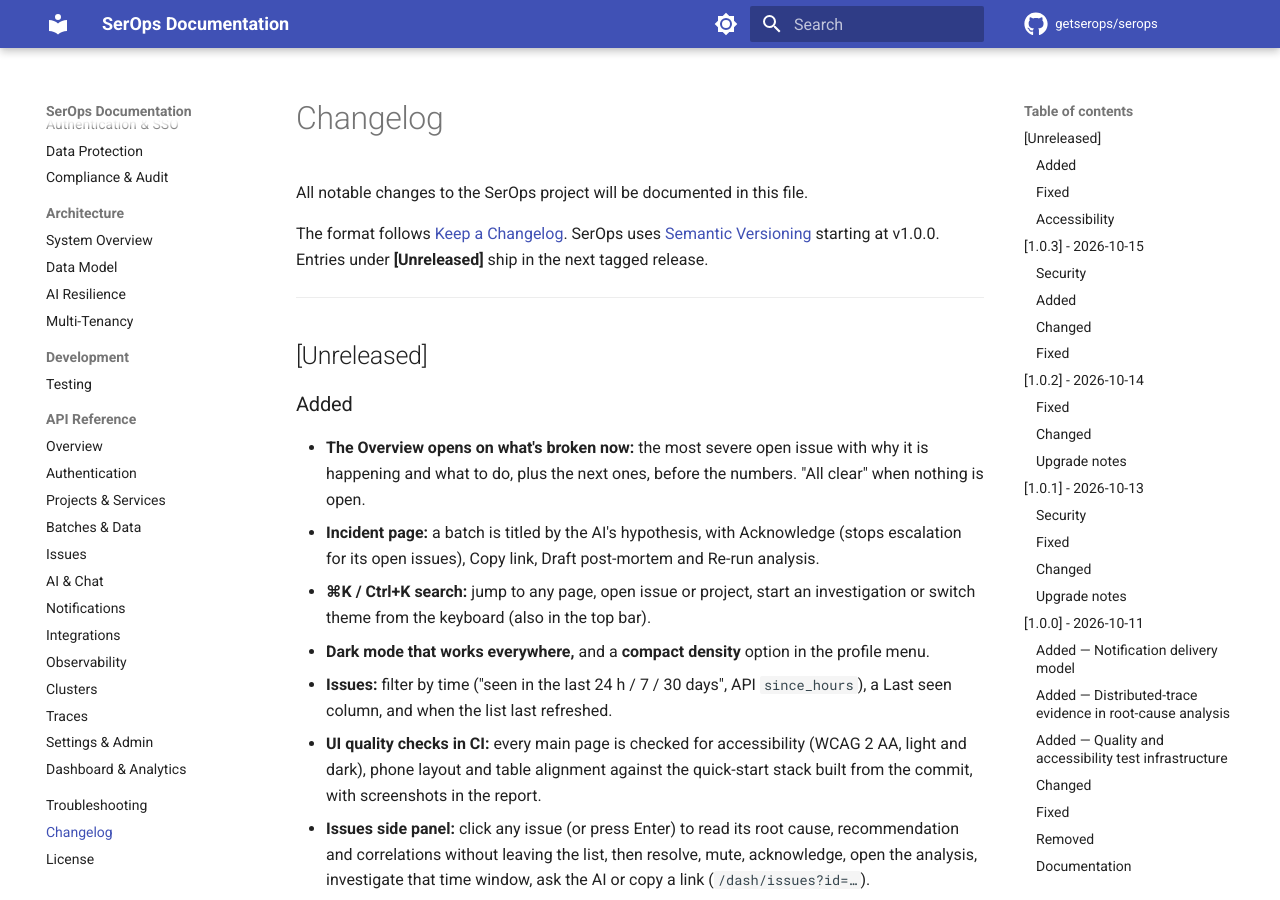
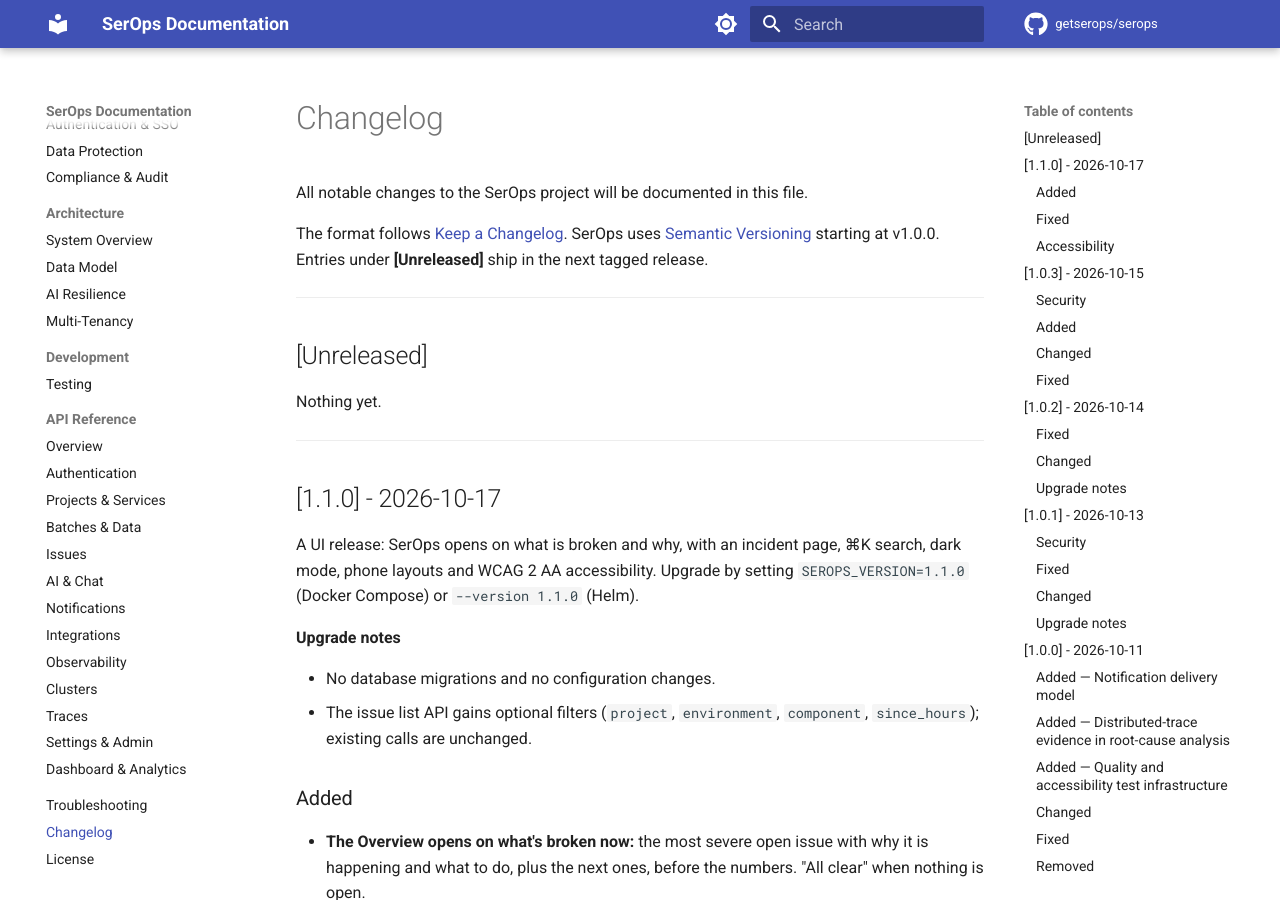
Before and after one commit to getserops/serops, an MkDocs documentation site: the page built from docs/src/changelog.md, in a window 1280 px wide and 900 px high. Built offline with MkDocs 1.6.1 and Material for MkDocs 9.7.7, drawn with Linux system fonts in a browser that asks for light colours; comment, search, counter and statistics services are not loaded.

Commit message:
release: v1.1.0
UI release: incident-first Overview and incident page, Issues side panel
with project/environment/service/time filters, ⌘K search, dark mode and
compact density, phone layouts, WCAG 2 AA in light and dark, and the
ui-quality CI gate. No migrations or configuration changes.
Quick-start and Helm defaults now point at 1.1.0; changelogs dated.

````diff
--- a/docs/src/changelog.md
+++ b/docs/src/changelog.md
@@ -9,6 +9,23 @@
 ---
 
 ## [Unreleased]
+
+Nothing yet.
+
+---
+
+## [1.1.0] - 2026-10-17
+
+A UI release: SerOps opens on what is broken and why, with an incident
+page, ⌘K search, dark mode, phone layouts and WCAG 2 AA accessibility.
+Upgrade by setting `SEROPS_VERSION=1.1.0` (Docker Compose) or
+`--version 1.1.0` (Helm).
+
+**Upgrade notes**
+
+- No database migrations and no configuration changes.
+- The issue list API gains optional filters (`project`, `environment`,
+  `component`, `since_hours`); existing calls are unchanged.
 
 ### Added
 
--- a/docs/src/deployment/configuration.md
+++ b/docs/src/deployment/configuration.md
@@ -35,7 +35,7 @@
 
 | Variable | Required | Default | Description |
 |----------|----------|---------|-------------|
-| `SEROPS_VERSION` | No | `1.0.3` | Version tag for SerOps Docker images (backend + frontend) |
+| `SEROPS_VERSION` | No | `1.1.0` | Version tag for SerOps Docker images (backend + frontend) |
 
 ---
 
--- a/docs/src/deployment/helm.md
+++ b/docs/src/deployment/helm.md
@@ -26,7 +26,7 @@
 
 ```bash
 helm install serops oci://ghcr.io/getserops/charts/serops \
-  --version 1.0.3 \
+  --version 1.1.0 \
   --namespace serops --create-namespace \
   --set django.secretKey="$(openssl rand -hex 64)" \
   --set database.url="postgres://serops:PASSWORD@your-pg-host:5432/serops" \
@@ -41,7 +41,7 @@
 
 ```bash
 helm install serops oci://ghcr.io/getserops/charts/serops \
-  --version 1.0.3 \
+  --version 1.1.0 \
   --namespace serops --create-namespace \
   --set django.secretKey="$(openssl rand -hex 64)" \
   --set devServices.postgresql.enabled=true \
````
Also changed, not shown: backend/CHANGELOG.md, deploy/helm/serops/README.md, frontend/CHANGELOG.md, 5 other files.
